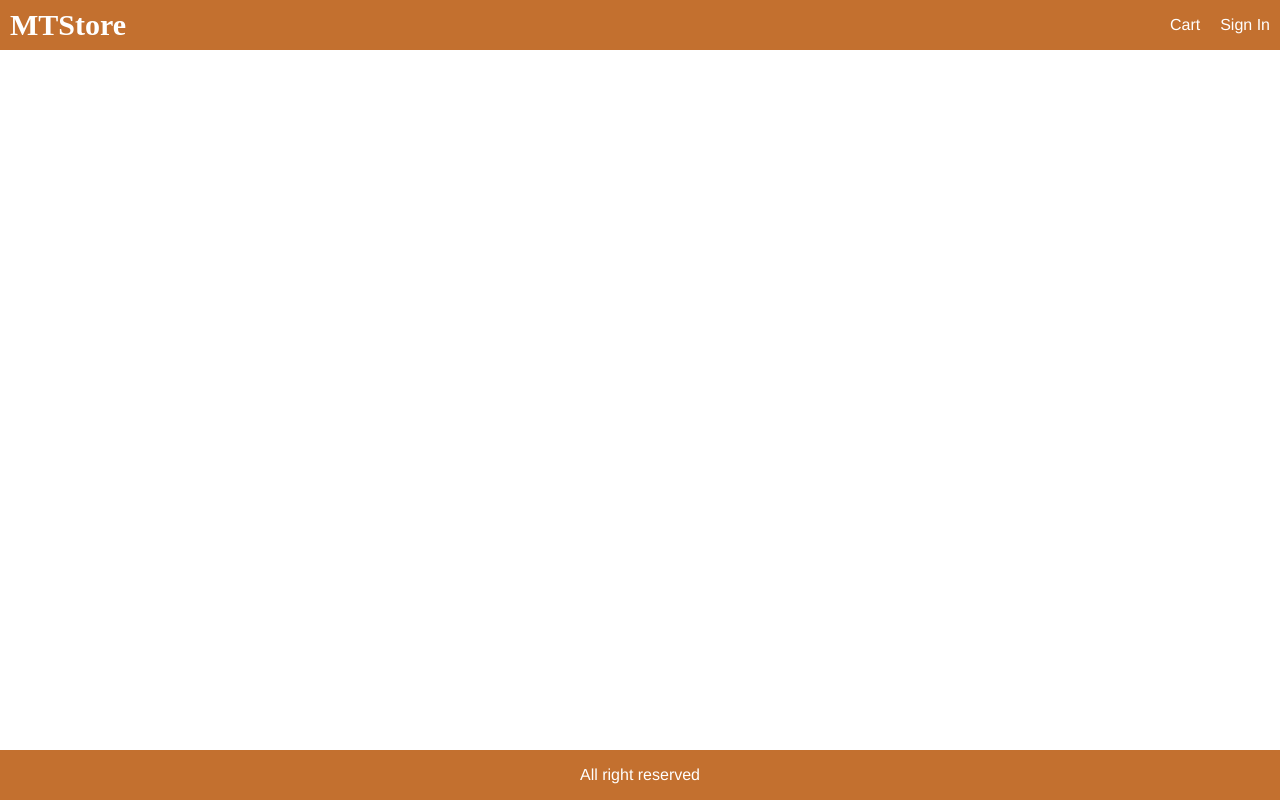
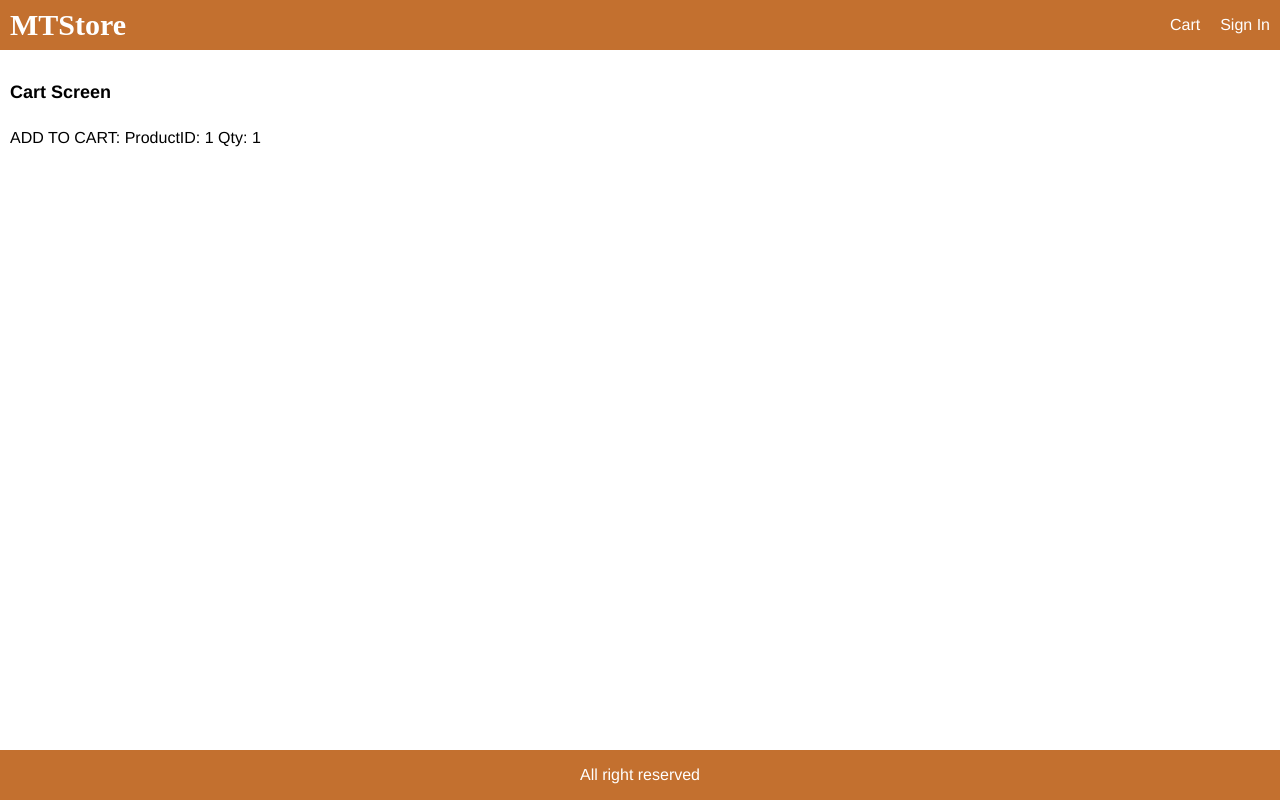
Before and after one commit to ximui23/MTStore, a React (Create React App) app in the folder frontend/: page /cart/1 in a window 1280 px wide. Built offline with nearby package versions, Linux system fonts and the light colour scheme; a web font is replaced by a local one.

Commit message:
Handle Add to Cart Button

```diff
--- a/frontend/src/App.js
+++ b/frontend/src/App.js
@@ -1,5 +1,6 @@
 import React from 'react'
 import {BrowserRouter, Route} from 'react-router-dom'
+import CartScreen from './screens/CartScreen';
 import HomeScreen from './screens/HomeScreen';
 import ProductScreen from './screens/ProductScreen';
 
@@ -17,6 +18,7 @@
             </div>
         </header>
         <main>
+          <Route path="/cart/:id?" component={CartScreen}></Route>
           <Route path="/product/:id" component={ProductScreen}></Route>
           <Route path="/" component={HomeScreen} exact></Route>
         </main>
--- a/frontend/src/index.css
+++ b/frontend/src/index.css
@@ -63,6 +63,9 @@
 li{
   margin-top: 1rem;
 }
+input,
+select,
+textarea,
 button{
   padding: 1rem;
   border-radius: 0.5rem;
@@ -71,9 +74,14 @@
   font-family: Helvetica, Arial, sans-serif;
   -webkit-font-smoothing: antialiased;
   -moz-osx-font-smoothing: grayscale;
+}
+button {
   background-color: #f8f8f8;
   cursor: pointer;
 }
+input:hover,
+select:hover,
+textarea:hover,
 button:hover{
   border: 0.1rem #404040 solid;
 }
--- /dev/null
+++ b/frontend/src/screens/CartScreen.js
@@ -0,0 +1,16 @@
+import React from 'react'
+
+export default function CartScreen(props) {
+    const productId = props.match.params.id;
+    //props.location.search is the same as qty=${qty} from addToCartHandler function
+    //from Product Screen
+    //props.location.search.split('=')[1] is taking the ${qty}
+    const qty = props.location.search ? Number(props.location.search.split('=')[1])
+    : 1;
+    return (
+        <div>
+            <h1>Cart Screen</h1>
+            <p>ADD TO CART: ProductID: {productId} Qty: {qty}</p>
+        </div>
+    )
+}
--- a/frontend/src/screens/ProductScreen.js
+++ b/frontend/src/screens/ProductScreen.js
@@ -1,4 +1,4 @@
-import React, { useEffect } from 'react';
+import React, { useEffect, useState } from 'react';
 import { useDispatch, useSelector } from 'react-redux';
 import { Link } from 'react-router-dom';
 import { detailsProduct } from '../actions/productActions';
@@ -11,10 +11,15 @@
   const {loading, product, error} = productDetails;
   const dispatch = useDispatch();
   const productId = props.match.params.id;
+  const [qty, setQty] = useState(1);
 
   useEffect(() => {
     dispatch(detailsProduct(productId));
   }, [dispatch, productId]);
+
+  const addToCartHandler = () => {
+    props.history.push(`/cart/${productId}?qty=${qty}`);
+  }
 
   return (
     <div>
@@ -70,9 +75,32 @@
                   </div>
                 </div>
               </li>
-              <li>
-                <button className="primary block">Add to Cart</button>
-              </li>
+              {
+                product.countInStock > 0 && (
+                  <>
+                  <li>
+                    <div className="row">
+                      <div>Qty</div>
+                      <div>
+                        {/* Select box from 1 to countInStock+1 */}
+                        <select value={qty} onChange={e => setQty(e.target.value)}>
+                          {
+                            [...Array(product.countInStock).keys()].map( x => (
+                              <option key={x+1} value={x+1}>{x+1}</option>
+                            ))
+                          }
+                        </select>
+                      </div>
+                    </div>
+                  </li>
+                  <li>
+                  <button
+                  onClick={addToCartHandler}
+                  className="primary block">Add to Cart</button>
+                  </li>
+                  </>
+                )
+              }
             </ul>
           </div>
         </div>
```
